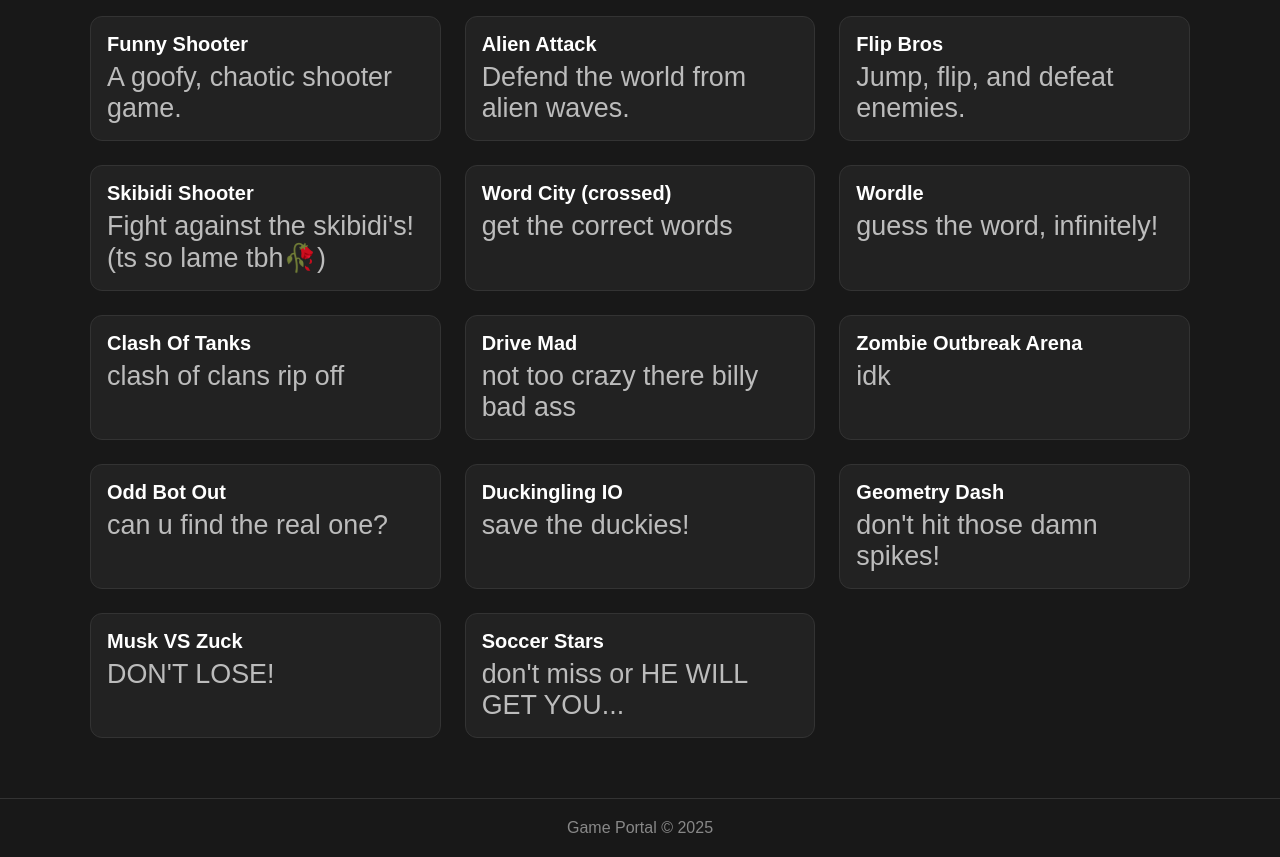
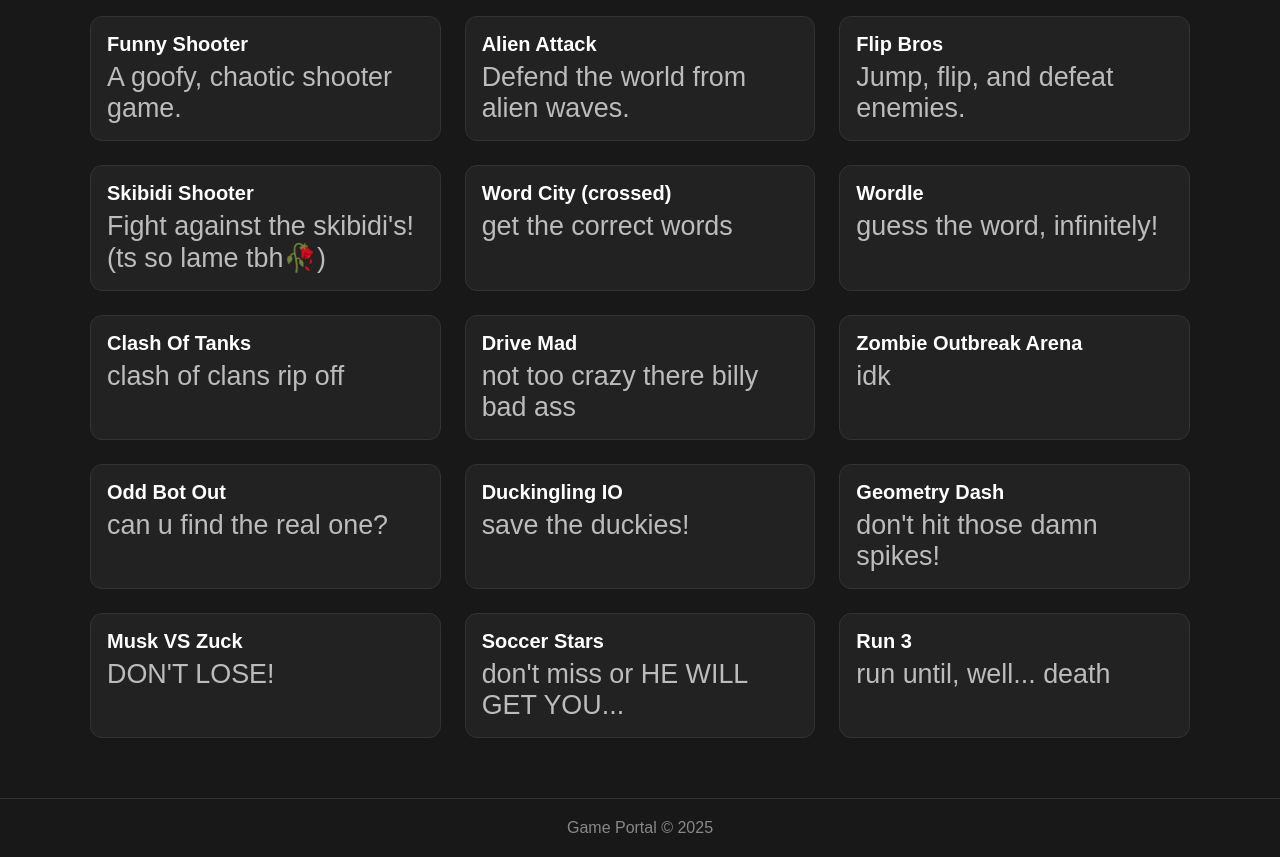
Before and after one commit to immcrab/games, a plain HTML site: page index.html in a window 1280 px wide. Shown: the part 69-926 px from the top of the page. Drawn offline with Linux system fonts and the light colour scheme.

Commit message:
Update index.html

```diff
--- a/index.html
+++ b/index.html
@@ -218,6 +218,13 @@
             </div>
         </a>
 
+        <a href="https://immcrab.github.io/run" target="_blank" class="card">
+            <div class="card-content">
+                <div class="card-title">Run 3</div>
+                <div class="card-desc">run until, well... death</div>
+            </div>
+        </a>
+
     </div>
 
     <footer>
@@ -225,4 +232,5 @@
     </footer>
 
 </body>
+
 </html>
```
